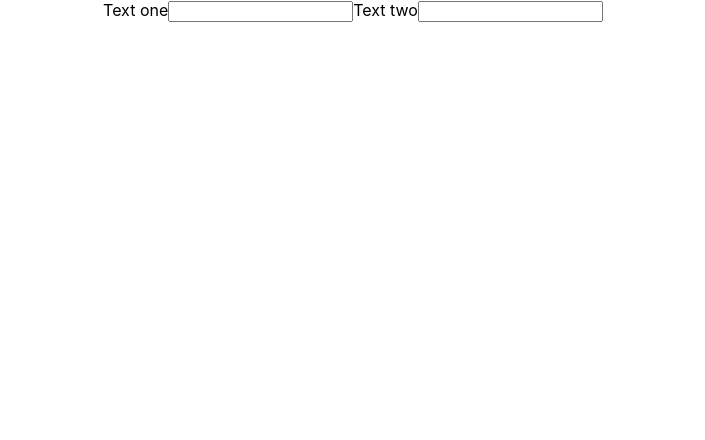
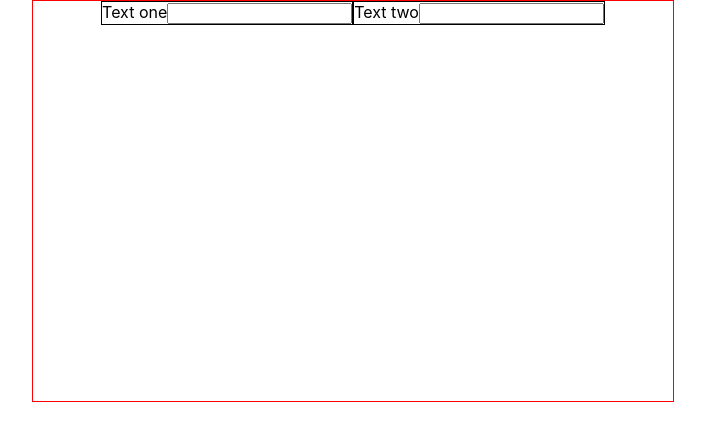
Before and after one commit to RCastilho91/coding_sandbox, a React (Create React App) app in the folder react-sandbox/: page / in a window 1280 px wide. Shown: the top 440 px of the page, without its empty margins (287-992 px from the left). Built offline with nearby package versions, Linux system fonts and the light colour scheme.

Commit message:
Submitting minor styling, major styling pending

```diff
--- a/react-sandbox/src/App.css
+++ b/react-sandbox/src/App.css
@@ -1,38 +1,18 @@
 .App {
+  height: 100vh;
+  width: 100vw;
+}
+
+.container {
+  height: 50vh;
+  width: 50vw;
+  margin: 0 auto;
+  border: 1px solid red;
   text-align: center;
 }
 
-.App-logo {
-  height: 40vmin;
-  pointer-events: none;
+.input-container {
+  margin: 0 auto;
+  display: inline-block;
+  border: 1px solid black;
 }
-
-@media (prefers-reduced-motion: no-preference) {
-  .App-logo {
-    animation: App-logo-spin infinite 20s linear;
-  }
-}
-
-.App-header {
-  background-color: #282c34;
-  min-height: 100vh;
-  display: flex;
-  flex-direction: column;
-  align-items: center;
-  justify-content: center;
-  font-size: calc(10px + 2vmin);
-  color: white;
-}
-
-.App-link {
-  color: #61dafb;
-}
-
-@keyframes App-logo-spin {
-  from {
-    transform: rotate(0deg);
-  }
-  to {
-    transform: rotate(360deg);
-  }
-}
--- a/react-sandbox/src/components/simultaneous-textboxes/Textboxes.js
+++ b/react-sandbox/src/components/simultaneous-textboxes/Textboxes.js
@@ -19,21 +19,25 @@ export default class TextBoxes extends Component {
 
     render(){
         return(
-            <form>
+            <div className="container">
+                <div className="input-container">
                     <label>Text one</label>
                     <input
                         type="text"
                         value={ this.state.content }
                         onChange={ this.handleChange.bind(this) }
                     />
+                </div>
 
+                <div className="input-container">
                     <label>Text two</label>
                     <input
                         type="text"
                         value={ this.state.content }
                         onChange={ this.handleChange.bind(this) }
                     />
-            </form>
+                </div>
+            </div>
        );
     }
 }
```
Lines whose indentation alone changed are shown as unchanged.
